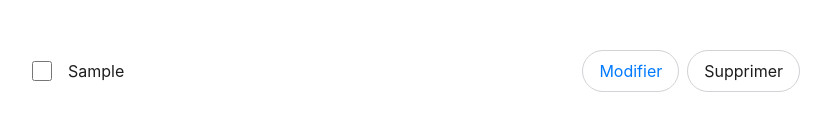
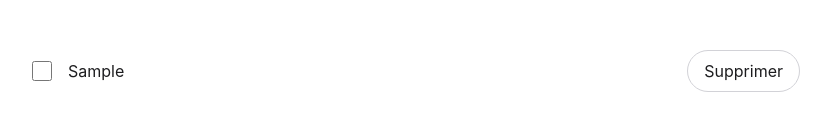
Before and after one commit to gabriel-lavilledevaure/APP-TODO-REACT, a React (Vite) app: page / in a window 1280 px wide. Both pictures are taken after typing "Sample" into the empty fields and a click on the button "Ajouter". Shown: the part 425-556 px from the top of the page, without its empty margins (224-1055 px from the left). Built offline with nearby package versions, Linux system fonts and the light colour scheme.

Commit message:
Ajout du dark mode et modification des tâches

```diff
--- a/src/components/TodoItem.jsx
+++ b/src/components/TodoItem.jsx
@@ -12,6 +12,12 @@ export default function TodoItem({
 
   // US-06 : nouveau titre
   const [newTitle, setNewTitle] = useState(title);
+
+  // US-06 : commencer la modification
+  const startEdit = () => {
+    setNewTitle(title);
+    setIsEditing(true);
+  };
 
   // US-06 : enregistrer la modification
   const saveEdit = () => {
@@ -32,80 +38,78 @@ export default function TodoItem({
   return (
     <li className="flex flex-col gap-4 py-5 sm:flex-row sm:items-center sm:justify-between">
       {isEditing ? (
-        // US-06 : formulaire de modification
-        <div className="flex w-full flex-wrap items-center gap-3">
+        // US-06 : champ de modification
+        <div className="flex w-full items-center gap-3">
           <input
             type="text"
             value={newTitle}
             onChange={(event) => setNewTitle(event.target.value)}
             onKeyDown={(event) => {
-              if (event.key === "Enter") saveEdit();
-              if (event.key === "Escape") cancelEdit();
+              if (event.key === "Enter") {
+                saveEdit();
+              }
+
+              if (event.key === "Escape") {
+                cancelEdit();
+              }
             }}
             autoFocus
             aria-label="Modifier la tâche"
             className="border-border bg-bg text-fg focus:border-apple-blue min-w-0 flex-1 rounded-xl border px-4 py-2 outline-none"
           />
 
+          {/* US-06 : bouton enregistrer */}
           <button
             type="button"
             onClick={saveEdit}
-            className="bg-apple-blue rounded-full px-4 py-2 text-sm font-medium text-white"
+            className="bg-apple-blue hover:bg-apple-blue-hover shrink-0 rounded-full px-4 py-2 text-sm font-medium text-white transition-colors"
           >
             Enregistrer
           </button>
 
+          {/* US-06 : bouton annuler */}
           <button
             type="button"
             onClick={cancelEdit}
-            className="border-border text-fg rounded-full border px-4 py-2 text-sm"
+            className="border-border text-fg hover:bg-surface shrink-0 rounded-full border px-4 py-2 text-sm transition-colors"
           >
             Annuler
           </button>
         </div>
       ) : (
         <>
+          <div className="flex min-w-0 flex-1 items-center gap-4">
             {/* US-04 : cocher ou décocher une tâche */}
-          <label className="flex min-w-0 flex-1 cursor-pointer items-center gap-4">
             <input
               type="checkbox"
               checked={completed}
               onChange={onToggle}
+              aria-label={`Terminer la tâche : ${title}`}
               className="accent-apple-blue h-5 w-5 shrink-0 cursor-pointer"
             />
 
-            {/* US-01 : titre de la tâche */}
-            <span
-              className={`break-words ${
+            {/* US-01 : afficher le titre */}
+            {/* US-06 : cliquer pour modifier */}
+            <button
+              type="button"
+              onClick={startEdit}
+              title="Cliquer pour modifier"
+              className={`hover:text-apple-blue min-w-0 cursor-text text-left break-words transition-colors ${
                 completed ? "text-fg-tertiary line-through" : "text-fg"
               }`}
             >
               {title}
-            </span>
-          </label>
-
-          <div className="flex shrink-0 items-center gap-2">
-            {/* US-06 : modifier une tâche */}
-            <button
-              type="button"
-              onClick={() => {
-                setNewTitle(title);
-                setIsEditing(true);
-              }}
-              className="border-border text-apple-blue hover:bg-surface rounded-full border px-4 py-2 text-sm transition-colors"
-            >
-              Modifier
             </button>
+          </div>
 
           {/* US-05 : supprimer une tâche */}
           <button
             type="button"
             onClick={onDelete}
-              className="border-border text-fg hover:bg-surface rounded-full border px-4 py-2 text-sm transition-colors"
+            className="border-border text-fg hover:bg-surface shrink-0 rounded-full border px-4 py-2 text-sm transition-colors"
           >
             Supprimer
           </button>
-          </div>
         </>
       )}
     </li>
```
Lines whose indentation alone changed are shown as unchanged.
